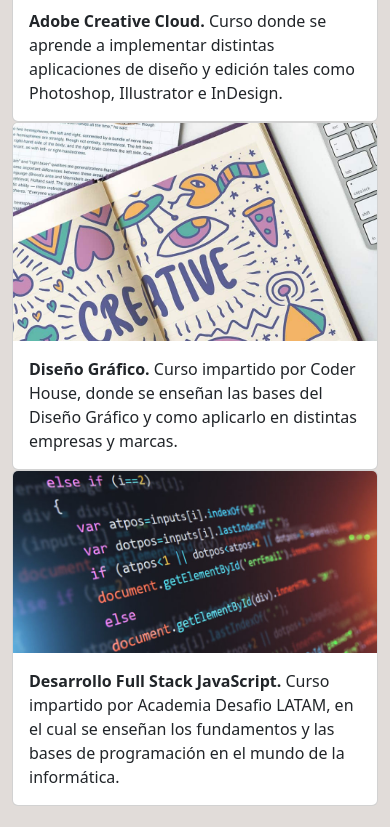
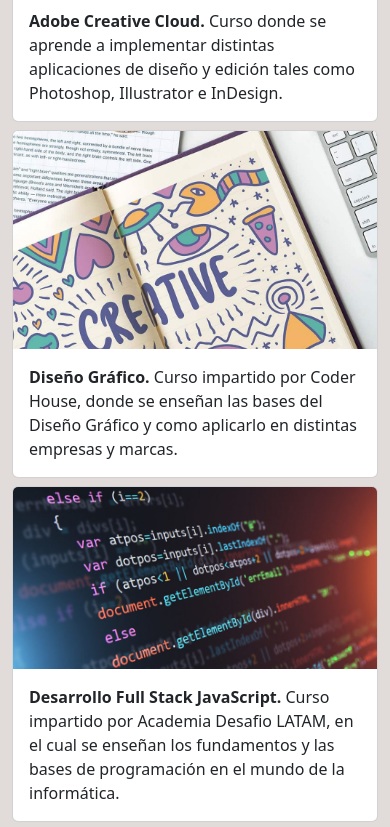
Before and after one commit to JaviMayfair/JaviMayfair.github.io, a plain HTML site: page index.html in a window 390 px wide. Shown: the part 2420-3247 px from the top of the page. Drawn offline with nearby package versions, Linux system fonts and the light colour scheme.

Commit message:
Se agrega margin bottom para que en la version mobile tenga espacio entre cursos

```diff
--- a/index.html
+++ b/index.html
@@ -164,7 +164,7 @@
     </section>
     <section class="row my-4 justify-content-around">
       <h1>Cursos</h1>
-      <div class="col-md-3">
+      <div class="col-md-3 mb-2">
         <div class="card">
           <img src="assets/img/adobe.jpg" class="card-img-top" alt="...">
           <div class="card-body">
@@ -173,7 +173,7 @@
           </div>
         </div>
       </div>
-      <div class="col-md-3">
+      <div class="col-md-3 mb-2">
         <div class="card">
           <img src="assets/img/diseño.jpg" class="card-img-top" alt="...">
           <div class="card-body">
@@ -182,7 +182,7 @@
           </div>
         </div>
       </div>
-      <div class="col-md-3">
+      <div class="col-md-3 mb-2">
         <div class="card">
           <img src="assets/img/programacion.jpg" class="card-img-top" alt="...">
           <div class="card-body">
```
